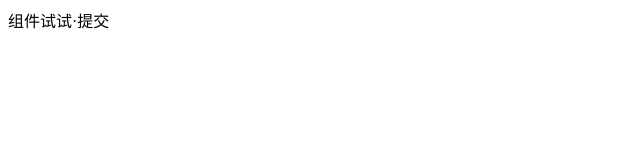
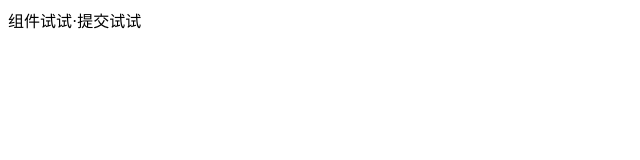
Before and after one commit to jamesfirst/Vue_test, a Vue app: page / in a window 1280 px wide. Shown: the top 160 px of the page, without its empty margins (0-640 px from the left). Built offline with nearby package versions, Linux system fonts and the light colour scheme.

Commit message:
再一次试试免密

```diff
--- a/src/App.vue
+++ b/src/App.vue
@@ -1,6 +1,6 @@
 <template>
   <div id="app">
-    组件试试·提交
+    组件试试·提交试试
     <router-view/>
   </div>
 </template>
```
